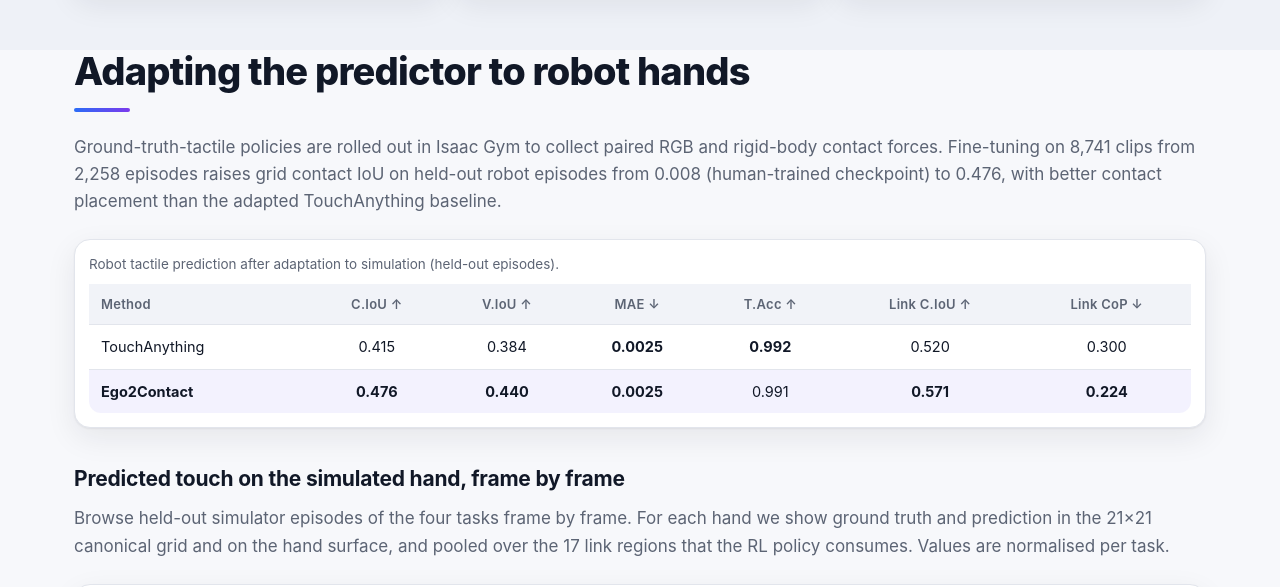
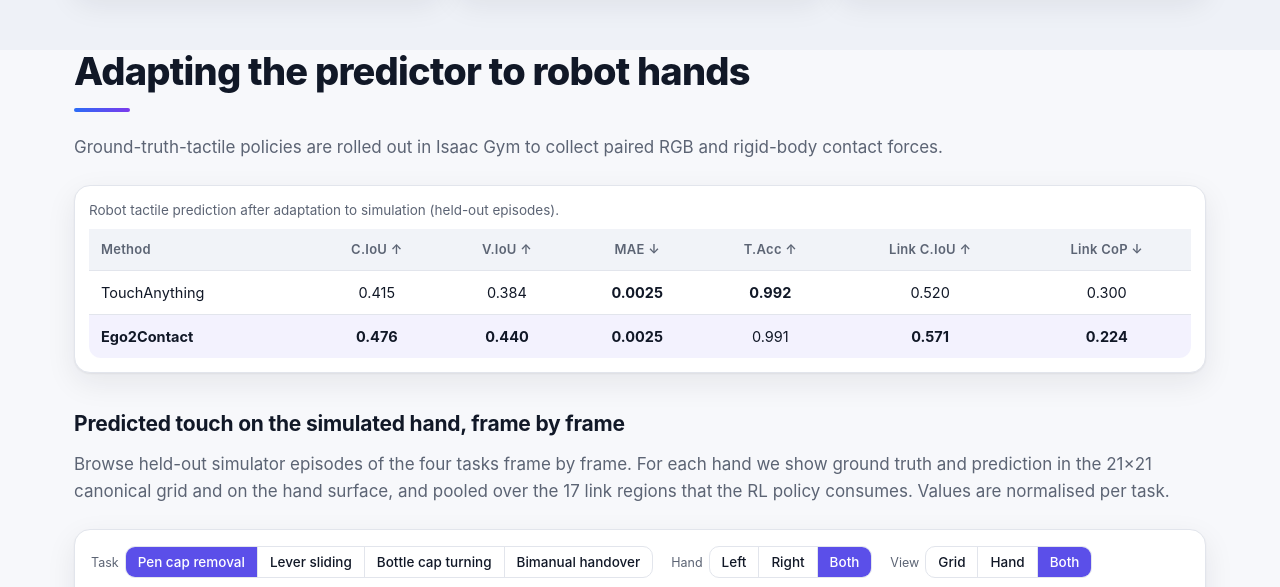
Before and after one commit to YvonneoO/ego2contact-page, a plain HTML site: page index.html in a window 1280 px wide. Shown: the part 5780-6367 px from the top of the page. Drawn offline with Linux system fonts and the light colour scheme.

Commit message:
Drop fine-tuning stats sentence from robot adaptation lead
Co-Authored-By: Claude Fable 5.1 <noreply@anthropic.com>

```diff
--- a/index.html
+++ b/index.html
@@ -290,7 +290,7 @@ footer{padding:34px 0 50px;color:var(--mute);font-size:13.5px;border-top:1px sol
 <section id="robot" class="wrap">
   <h2>Adapting the predictor to robot hands</h2>
   <div class="rule"></div>
-  <p class="lead">Ground-truth-tactile policies are rolled out in Isaac Gym to collect paired RGB and rigid-body contact forces. Fine-tuning on 8,741 clips from 2,258 episodes raises grid contact IoU on held-out robot episodes from 0.008 (human-trained checkpoint) to 0.476, with better contact placement than the adapted TouchAnything baseline.</p>
+  <p class="lead">Ground-truth-tactile policies are rolled out in Isaac Gym to collect paired RGB and rigid-body contact forces.</p>
   <div class="tbl card"><table>
     <caption>Robot tactile prediction after adaptation to simulation (held-out episodes).</caption>
     <thead><tr><th>Method</th><th>C.IoU ↑</th><th>V.IoU ↑</th><th>MAE ↓</th><th>T.Acc ↑</th><th>Link C.IoU ↑</th><th>Link CoP ↓</th></tr></thead>
```
